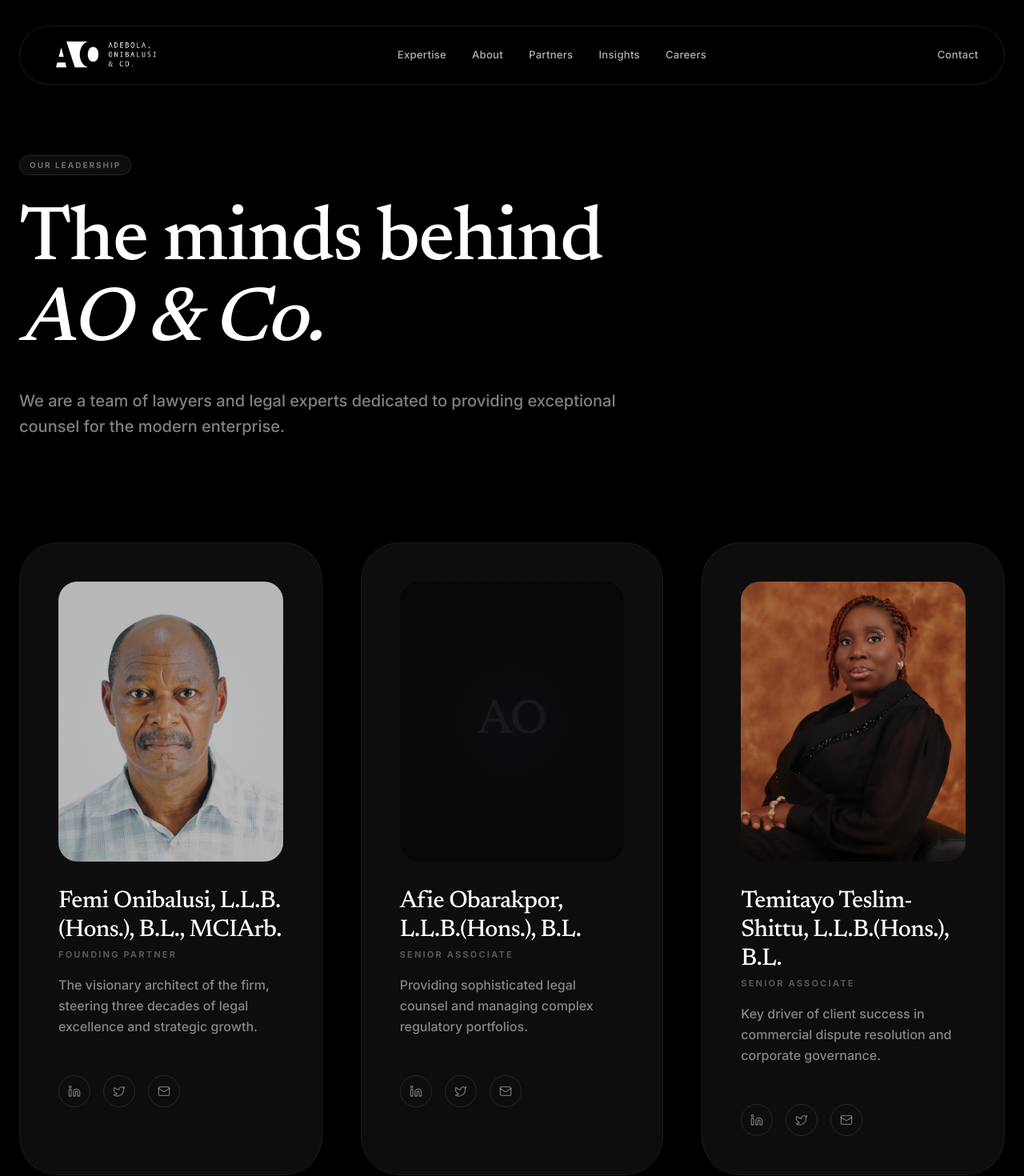
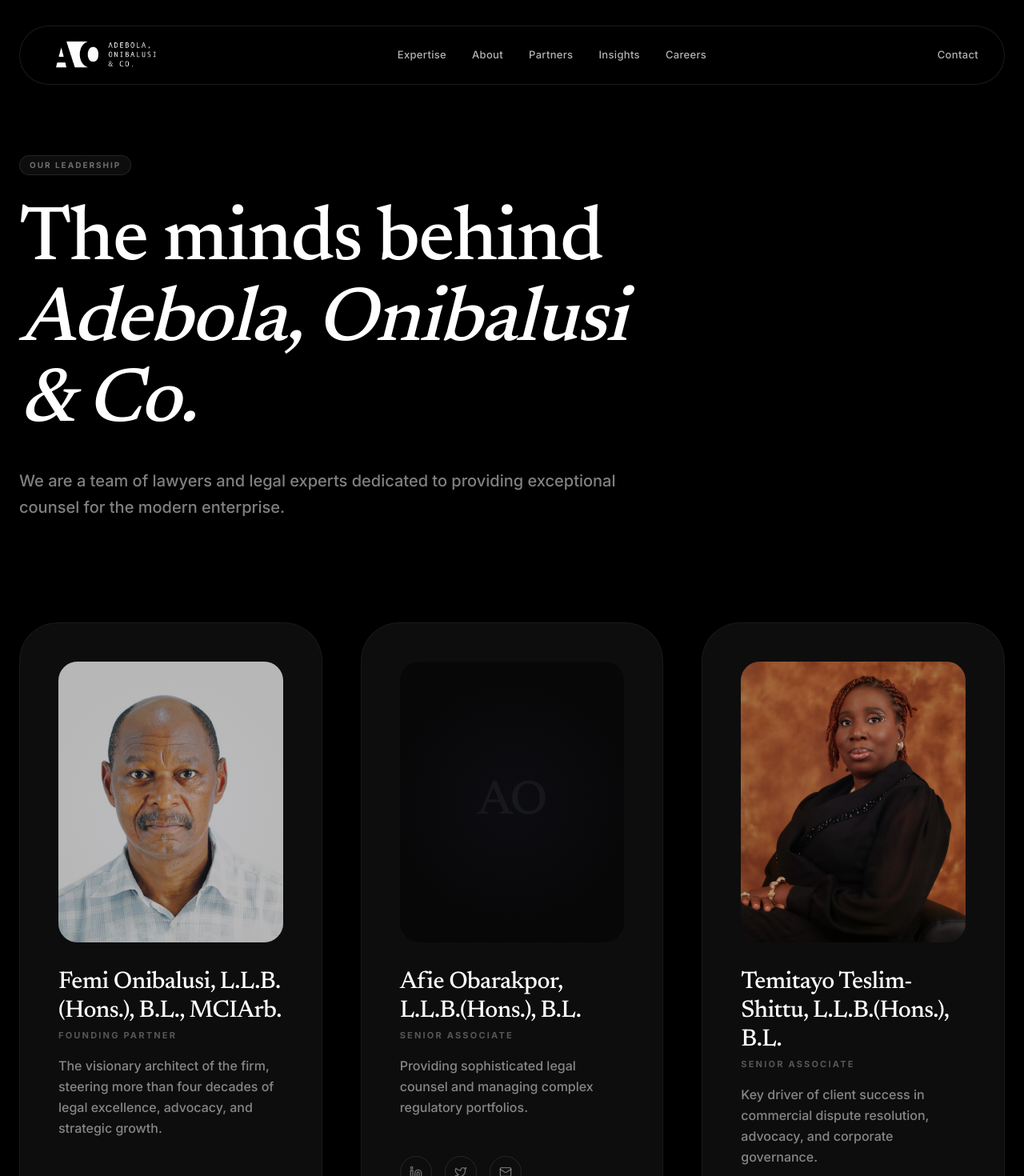
Before and after one commit to sherifferuks/adebolaonibalusi, a Next.js app: page /team in a window 1280 px wide. Shown: the top 1470 px of the page at 80% size. Built offline with nearby package versions, Linux system fonts and the light colour scheme.

Commit message:
Updated team page text and bios

```diff
--- a/src/app/team/page.tsx
+++ b/src/app/team/page.tsx
@@ -9,7 +9,7 @@
     {
         name: 'Femi Onibalusi, L.L.B.(Hons.), B.L., MCIArb.',
         role: 'Founding Partner',
-        description: 'The visionary architect of the firm, steering three decades of legal excellence and strategic growth.',
+        description: 'The visionary architect of the firm, steering more than four decades of legal excellence, advocacy, and strategic growth.',
         image: '/team/femi.png'
     },
     {
@@ -21,7 +21,7 @@
     {
         name: 'Temitayo Teslim-Shittu, L.L.B.(Hons.), B.L.',
         role: 'Senior Associate',
-        description: 'Key driver of client success in commercial dispute resolution and corporate governance.',
+        description: 'Key driver of client success in commercial dispute resolution, advocacy, and corporate governance.',
         image: '/team/temitayo.jpg'
     },
     {
@@ -49,7 +49,7 @@
                     </div>
                     <h1 className="text-4xl md:text-6xl lg:text-8xl font-serif font-medium leading-[1.1] md:leading-[1.05] tracking-tight">
                         The minds behind <br />
-                        <span className="italic">AO & Co.</span>
+                        <span className="italic">Adebola, Onibalusi & Co.</span>
                     </h1>
                     <p className="text-lg md:text-xl text-white/50 leading-relaxed font-medium">
                         We are a team of lawyers and legal experts dedicated to providing exceptional counsel for the modern enterprise.
```
